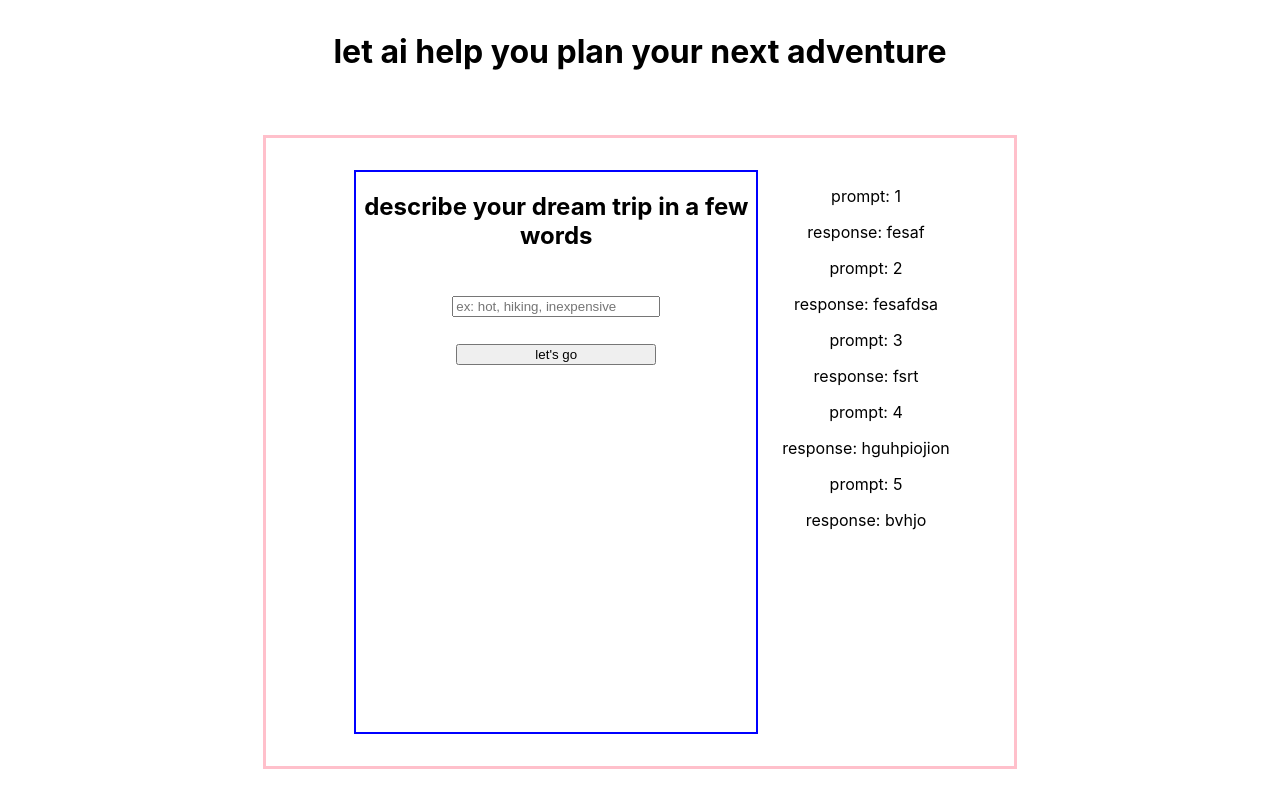
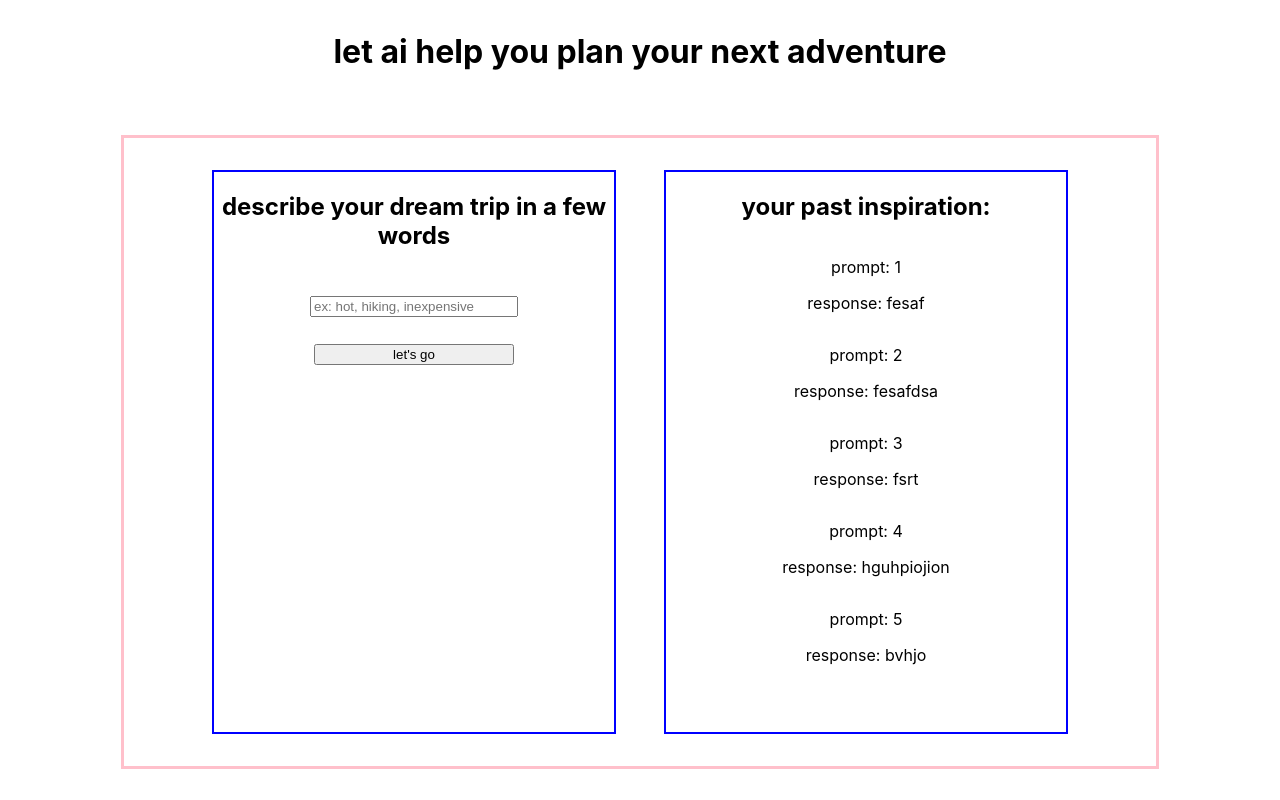
Before and after one commit to whiteheadol/shopify-completions, a React (Create React App) app: page / in a window 1280 px wide. Built offline with nearby package versions, Linux system fonts and the light colour scheme.

Commit message:
Add basic flexbox structure to ideasContainer

```diff
--- a/src/components/IdeasContainer.css
+++ b/src/components/IdeasContainer.css
@@ -0,0 +1,9 @@
+.ideas-container {
+  display: flex;
+  flex-direction: column;
+  height: 70vh;
+  width: 50vh;
+  overflow: scroll;
+  border: 2px solid blue;
+  margin: 0em 1.5em 0em 1.5em;
+}
--- a/src/components/IdeasContainer.js
+++ b/src/components/IdeasContainer.js
@@ -1,5 +1,7 @@
 import React, {Fragment} from 'react';
 import Idea from './Idea';
+import './IdeasContainer.css';
+
 
 const IdeasContainer = ({ ideas }) => {
   const ideaComponents = ideas.map(el => {
@@ -13,7 +15,8 @@ const IdeasContainer = ({ ideas }) => {
   })
 
   return (
-    <div>
+    <div className="ideas-container">
+      <h2>your past inspiration:</h2>
       {ideaComponents}
     </div>
   )
```
